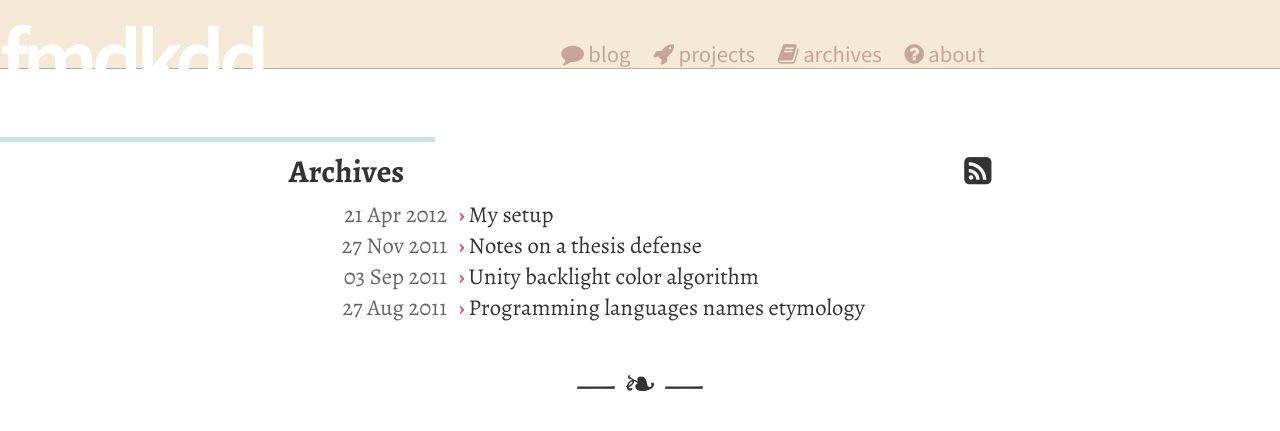
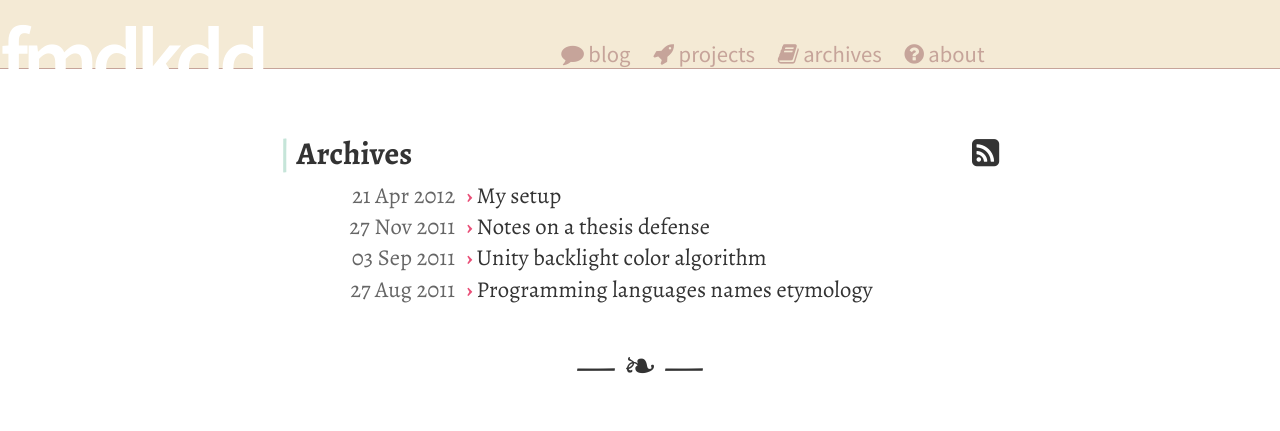
Before and after one commit to fmdkdd/fmdkdd.github.com, a Jekyll site: the page built from archives.html, in a window 1280 px wide. Shown: the top 431 px of the page. Built offline with Jekyll 4.4.1, drawn with Linux system fonts in a browser that asks for light colours; some web fonts are replaced; Markdown is read by kramdown in place of the engine named in the settings.

Commit message:
Remove in-your-face <hr> for subtler title highlighting

```diff
--- a/_layouts/post.html
+++ b/_layouts/post.html
@@ -4,7 +4,6 @@ layout: default
 
 <article>
   <header>
-    <hr class="bar">
     <h2><a href={{ page.url }}>{{ page.title }}</a></h2>
     <time datetime="{{ page.date | date: "%Y-%m-%d" }}" pubdate>{{ page.date | date_to_long_string }}</time>
   </header>
--- a/archives.html
+++ b/archives.html
@@ -4,8 +4,10 @@ title: Archives
 ---
 
 <nav id="archives">
-  <hr class="bar">
-  <h2>Archives <a href="/atom.xml"><i class="icon-rss-sign"></i></a></h2>
+  <header>
+    <h2>Archives</h2>
+    <a href="/atom.xml"><i class="icon-rss-sign"></i></a>
+  </header>
   <ul>
     {% for post in site.posts %}
     <li>
--- a/css/screen.css
+++ b/css/screen.css
@@ -53,12 +53,23 @@ h2 {
 	font-size: 1.4rem;
 }
 
+h2:before {
+	content: "| ";
+	font-weight: bold;
+	color: #c6e5d9;
+
+	width: 0;
+	float: left;
+	position: relative;
+	right: 0.75rem;
+}
+
 /** Content **/
 
 .main {
 	max-width: 31rem;
 	margin: 0 auto;
-	padding-left: 0.3rem;
+	padding-left: 1rem;
 	padding-right: 0.3rem;
 
 	line-height: 1.37rem;
@@ -287,21 +298,15 @@ article header time {
 	color: #666;
 }
 
-hr.bar {
-	border: none;
-	height: 0.2rem;
-	background-color: #c6e5d9;
-	width: calc(31rem * 0.66);
+article .content h3:before {
+	content: "§ ";
+	font-weight: bold;
+	color: #c6e5d9;
+
+	width: 0;
+	float: left;
 	position: relative;
-	right: 14rem;
-	margin-bottom: 0.6rem;
-}
-
-article .content h3:before {
-	content: "—";
-	margin-right: 0.3rem;
-	font-weight: 900;
-	color: #c6e5d9;
+	right: 0.85rem;
 }
 
 article header h2 a:hover {
@@ -381,7 +386,9 @@ h2#projects + ul li {
 	content: none;
 }
 
-#archives h2 {
+#archives header {
+	font-size: 1.4rem;
+
 	display: flex;
 	flex-direction: row;
 	justify-content: space-between;
--- a/index.html
+++ b/index.html
@@ -7,7 +7,6 @@ title: Blog
 
 <article>
   <header>
-    <hr class="bar">
     <h2><a href={{ first_post.url }}>{{ first_post.title }}</a></h2>
     <time datetime="{{ first_post.date | date: "%Y-%m-%d" }}"  pubdate>{{ first_post.date | date_to_long_string }}</time>
   </header>
```
Also changed, not shown: about.md (+0 -2 lines), projects.md (+0 -2 lines).
